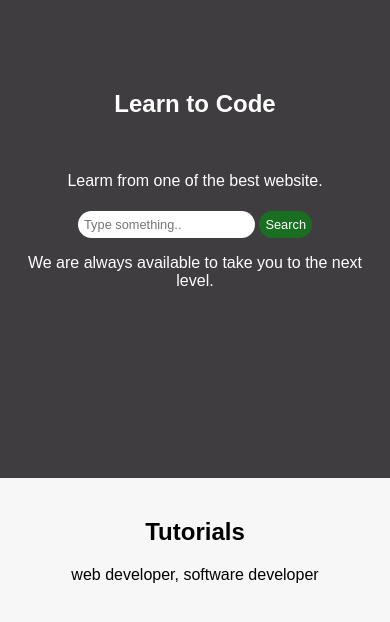
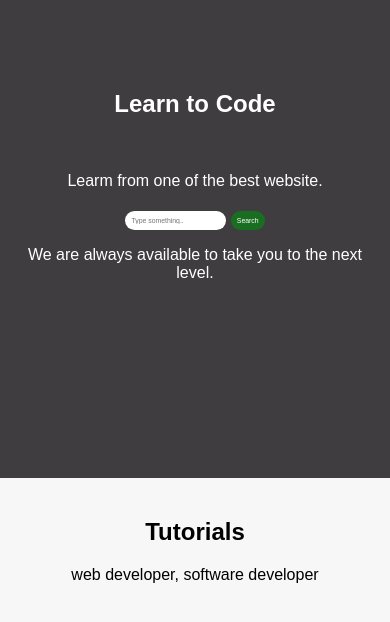
Before and after one commit to Djeufo/tecbisi, a plain HTML site: page index.html in a window 390 px wide. Shown: the part 150-772 px from the top of the page. Drawn offline with nearby package versions, Linux system fonts and the light colour scheme.

Commit message:
updated home page text size

```diff
--- a/css/styles.css
+++ b/css/styles.css
@@ -189,17 +189,20 @@ section {
     */
 }
 
+input[type=text],
+button[type=submit] {
+    font-size: 2rem;
+}
+
 input[type=text] {
     padding: 6px;
     border: none;
-    font-size: 1.8rem;
     border-radius: 20px 0px 0px 20px;
 }
 
 button[type=submit] {
     padding: 6px;
     border: none;
-    font-size: 1.8rem;
     border-radius: 0px 20px 20px 0px;
     background-color: rgb( 26, 110, 33, 9);
     color: white;
@@ -209,16 +212,46 @@ button:hover {
     background: #823880;
 }
 
+@media screen and (max-width: 530px) {
+    input[type=text],
+    button[type=submit] {
+        font-size: 1.5rem;
+    }
+}
+
 @media screen and (max-width: 500px) {
+    input[type=text],
+    button[type=submit] {
+        font-size: 1.3rem;
+    }
+}
+
+@media screen and (max-width: 400px) {
+    input[type=text],
+    button[type=submit] {
+        font-size: 1.0rem;
+    }
+}
+
+@media screen and (max-width: 400px) {
+    input[type=text],
+    button[type=submit] {
+        font-size: 0.30rem;
+    }
+}
+
+@media screen and (max-width: 400px) {
+    input[type=text],
+    button[type=submit] {
+        font-size: 0.430rem;
+    }
     input[type=text] {
         border: none;
-        font-size: 0.8rem;
         border-radius: 20px 20px 20px 20px;
     }
     button[type=submit] {
         padding: 6px;
         margin-top: 5px;
-        font-size: 0.8rem;
         border-radius: 20px 20px 20px 20px;
         background-color: rgb( 26, 110, 33, 9);
         color: white;
```
